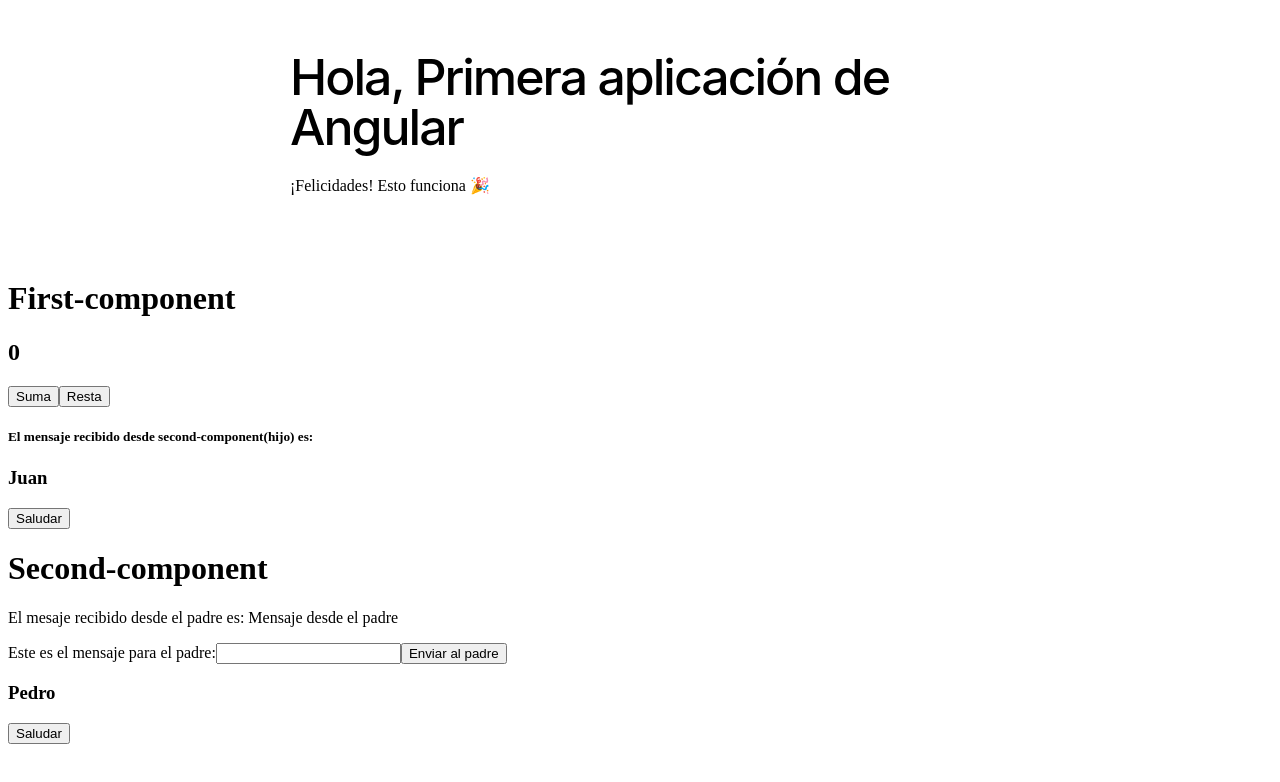
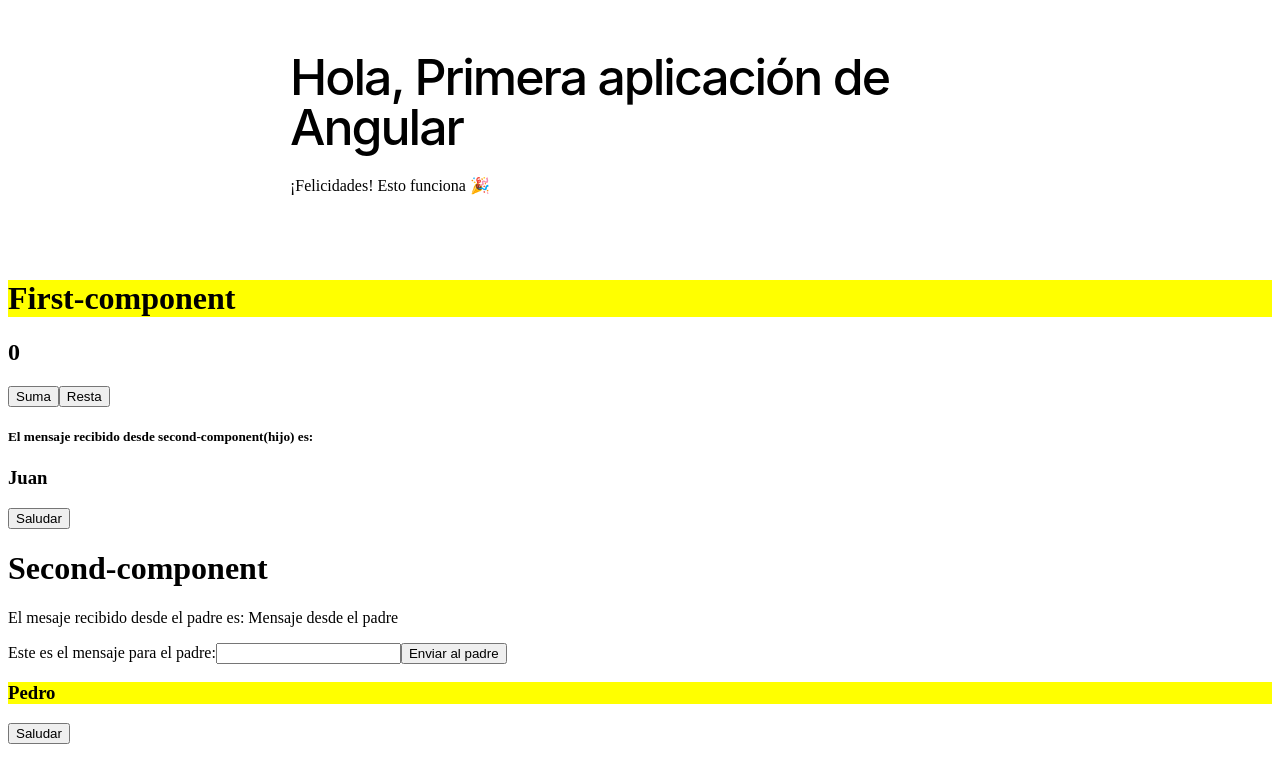
Before and after one commit to alvaroariasrivero/first-angular-app, an Angular app: page / in a window 1280 px wide. Shown: the top 782 px of the page. Built offline with nearby package versions, Linux system fonts and the light colour scheme.

Commit message:
directives

```diff
--- a/src/app/app.module.ts
+++ b/src/app/app.module.ts
@@ -7,13 +7,15 @@
 import { SecondComponentComponent } from './second-component/second-component.component';
 import { FormsModule } from '@angular/forms';
 import { FirstComponentBrotherComponent } from './first-component-brother/first-component-brother.component';
+import { BrotherStylesDirective } from './brother-styles.directive';
 
 @NgModule({
   declarations: [
     AppComponent,
     FirstComponentComponent,
     SecondComponentComponent,
-    FirstComponentBrotherComponent
+    FirstComponentBrotherComponent,
+    BrotherStylesDirective
   ],
   imports: [
     BrowserModule,
--- /dev/null
+++ b/src/app/brother-styles.directive.ts
@@ -0,0 +1,12 @@
+import { Directive, ElementRef } from '@angular/core';
+
+@Directive({
+  selector: '[appBrotherStyles]'
+})
+export class BrotherStylesDirective {
+
+  constructor(private element: ElementRef) {
+    this.element.nativeElement.style.backgroundColor = 'yellow';
+  };
+
+}
--- a/src/app/first-component-brother/first-component-brother.component.html
+++ b/src/app/first-component-brother/first-component-brother.component.html
@@ -1,2 +1,2 @@
-<h3>{{youngerBrotherName}}</h3>
+<h3 appBrotherStyles>{{youngerBrotherName}}</h3>
 <button (click)="salute()">Saludar</button>
--- a/src/app/first-component/first-component.component.html
+++ b/src/app/first-component/first-component.component.html
@@ -1,4 +1,4 @@
-<h1>First-component</h1>
+<h1 appBrotherStyles>First-component</h1>
 <h2 *ngIf="showCounter">{{counter}}</h2>
 <h2>{{message}}</h2>
 <button (click)="increaseCounter()">Suma</button>
```
